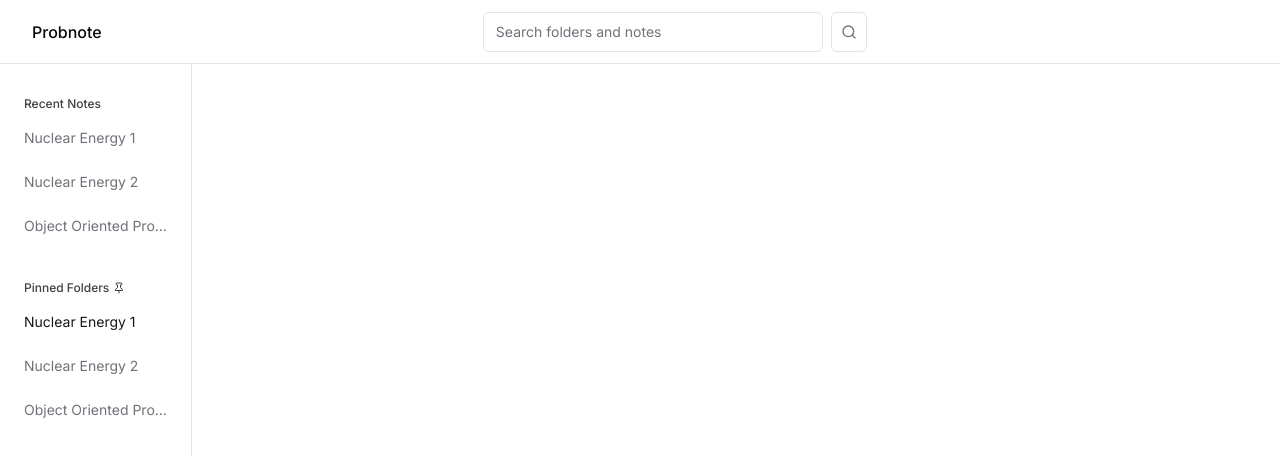
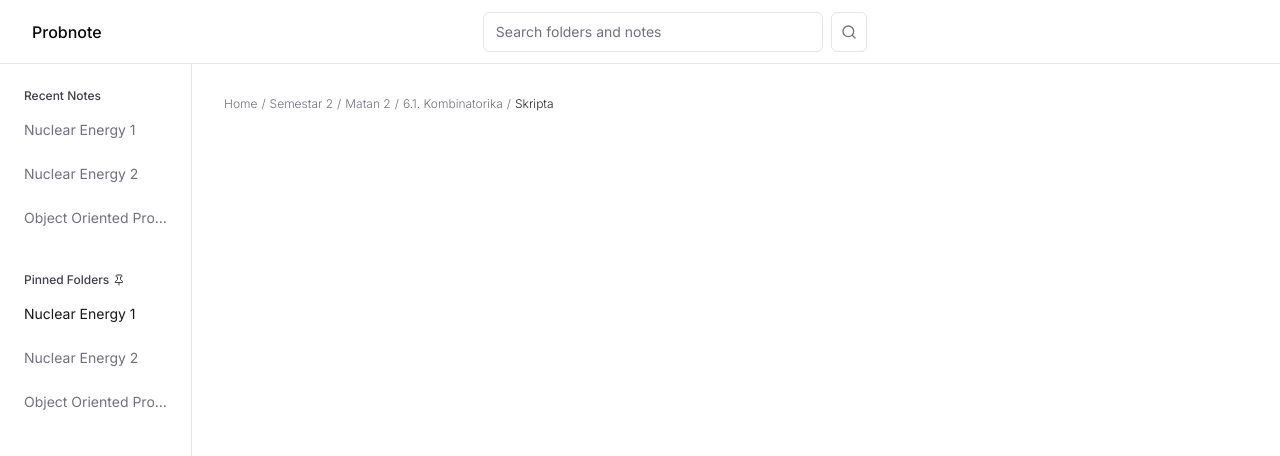
Before and after one commit to imujo/probnote, a Next.js app in the folder packages/frontend/: page /folder/1 in a window 1280 px wide. Shown: the top 456 px of the page. Built offline with nearby package versions, Linux system fonts and the light colour scheme.

Commit message:
Add breadcrumbs

```diff
--- a/packages/frontend/src/app/(with-nav)/components/NavBar.tsx
+++ b/packages/frontend/src/app/(with-nav)/components/NavBar.tsx
@@ -9,7 +9,7 @@ interface NavBarProps {}
 
 const NavBar: FC<NavBarProps> = ({}) => {
   return (
-    <header className="fixed left-0 top-0 z-20 flex h-16  w-screen items-center justify-between border-b-[1px] bg-white px-8">
+    <header className="z-20 flex h-16  w-screen items-center justify-between border-b-[1px] bg-white px-8">
       <Link href="/" className=" font-medium">
         Probnote
       </Link>
--- a/packages/frontend/src/app/(with-nav)/components/SideNav.tsx
+++ b/packages/frontend/src/app/(with-nav)/components/SideNav.tsx
@@ -7,7 +7,7 @@ interface SideNavProps {}
 
 const SideNav: FC<SideNavProps> = ({}) => {
   return (
-    <div className="fixed left-0 top-0 z-10 box-border flex h-screen w-48 flex-col gap-8 border-r-[1px] pt-24 [&_li]:px-6">
+    <div className="z-10 box-border flex h-[calc(100vh-64px)]  w-48 flex-col gap-8 border-r-[1px] pt-6 [&_li]:px-6">
       <ul>
         <SideNavLabel>Recent Notes</SideNavLabel>
         <SideNavItem>Nuclear Energy 1</SideNavItem>
--- /dev/null
+++ b/packages/frontend/src/app/(with-nav)/folder/[folderId]/components/BreadcrumbItem.tsx
@@ -0,0 +1,39 @@
+import { cn } from "@/lib/utils";
+import { cva } from "class-variance-authority";
+import Link from "next/link";
+import { FC } from "react";
+
+const breadcrumbItemVariants = cva("hover:text-zinc-800 hover:underline", {
+  variants: {
+    selected: {
+      default: "text-zinc-500",
+      selected: "text-zinc-800",
+    },
+  },
+  defaultVariants: {
+    selected: "default",
+  },
+});
+
+interface BreadcrumbItemProps {
+  children: string;
+  last?: boolean;
+}
+
+const BreadcrumbItem: FC<BreadcrumbItemProps> = ({ children, last }) => {
+  return (
+    <li>
+      <Link
+        href={"/folder/1"}
+        className={cn(
+          breadcrumbItemVariants({ selected: last ? "selected" : "default" }),
+        )}
+      >
+        {children}
+      </Link>
+      {!last && <span className="px-1 text-zinc-500">/</span>}
+    </li>
+  );
+};
+
+export default BreadcrumbItem;
--- a/packages/frontend/src/app/(with-nav)/folder/[folderId]/page.tsx
+++ b/packages/frontend/src/app/(with-nav)/folder/[folderId]/page.tsx
@@ -1,4 +1,5 @@
 import React from "react";
+import BreadcrumbItem from "./components/BreadcrumbItem";
 
 interface FolderPageProps {
   params: {
@@ -9,7 +10,17 @@ interface FolderPageProps {
 function FolderPage({ params }: FolderPageProps) {
   const { folderId } = params;
 
-  return <div>{folderId}</div>;
+  return (
+    <>
+      <ul className="flex text-xs font-light">
+        <BreadcrumbItem>Home</BreadcrumbItem>
+        <BreadcrumbItem>Semestar 2</BreadcrumbItem>
+        <BreadcrumbItem>Matan 2</BreadcrumbItem>
+        <BreadcrumbItem>6.1. Kombinatorika</BreadcrumbItem>
+        <BreadcrumbItem last>Skripta</BreadcrumbItem>
+      </ul>
+    </>
+  );
 }
 
 export default FolderPage;
--- a/packages/frontend/src/app/(with-nav)/layout.tsx
+++ b/packages/frontend/src/app/(with-nav)/layout.tsx
@@ -1,4 +1,4 @@
-import React from "react";
+import React, { Fragment } from "react";
 import type { Metadata } from "next";
 import NavBar from "./components/NavBar";
 import SideNav from "@/app/(with-nav)/components/SideNav";
@@ -10,10 +10,12 @@ export const metadata: Metadata = {
 
 export default function NavLayout({ children }: { children: React.ReactNode }) {
   return (
-    <>
+    <body className="h-screen">
       <NavBar />
-      <SideNav />
-      <main>{children}</main>
-    </>
+      <section className="flex h-[calc(100svh-64px)]">
+        <SideNav />
+        <main className="h-full w-full p-8">{children}</main>
+      </section>
+    </body>
   );
 }
--- a/packages/frontend/src/app/layout.tsx
+++ b/packages/frontend/src/app/layout.tsx
@@ -18,8 +18,8 @@ export default function RootLayout({
 }) {
   return (
     <Providers>
-      <html lang="en">
-        <body className={inter.className}>{children}</body>
+      <html className={inter.className} lang="en">
+        {children}
       </html>
     </Providers>
   );
```
